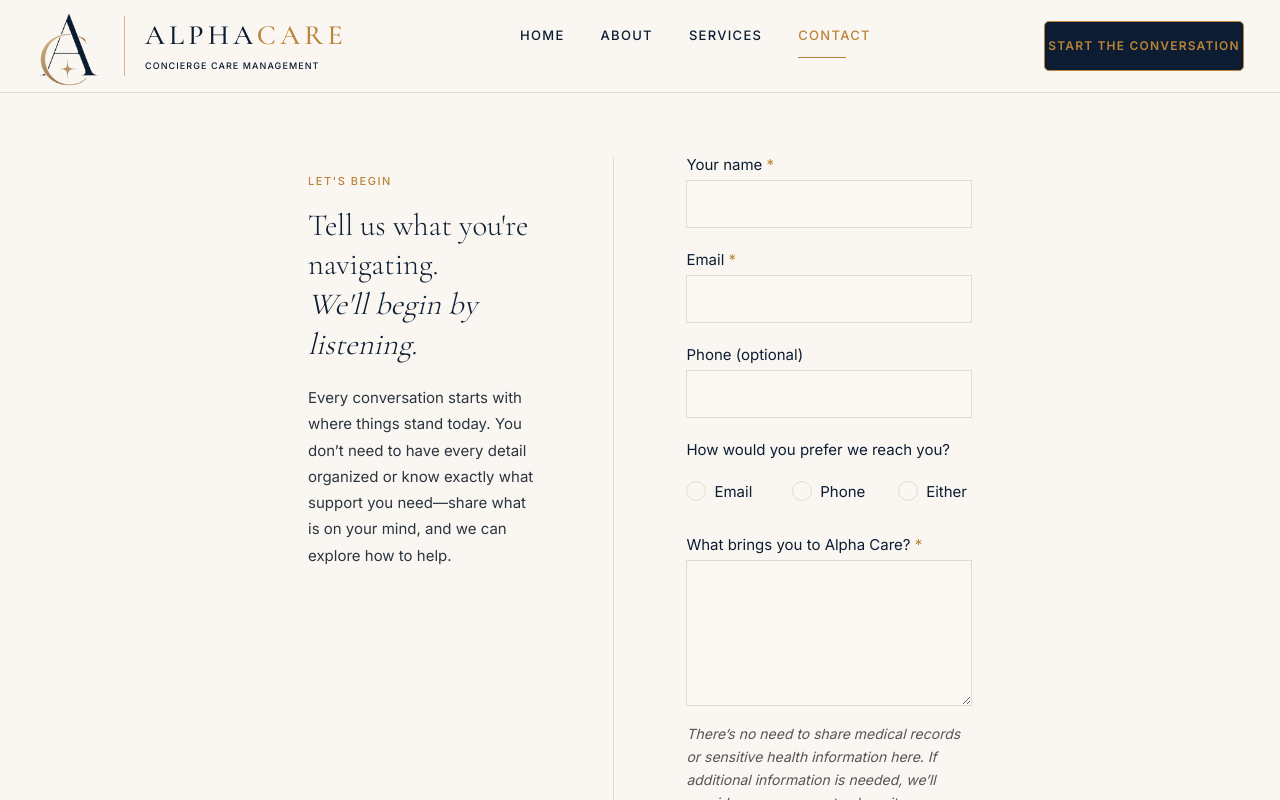
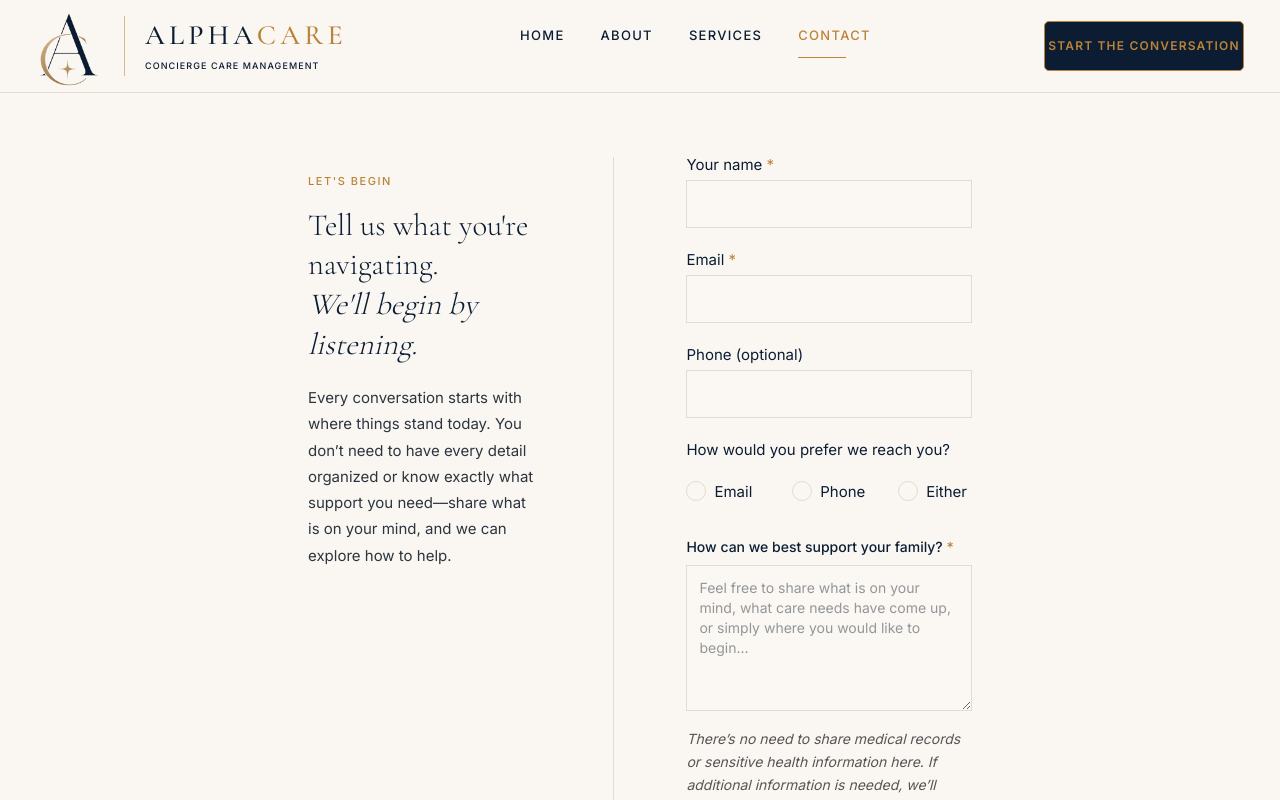
Before and after one commit to alphacareconcierge/alphacare-website, a Next.js app: page /contact in a window 1280 px wide. Shown: the top 800 px of the page. Built offline with nearby package versions, Linux system fonts and the light colour scheme.

Commit message:
Update contact form message prompt

```diff
--- a/components/contact-form.tsx
+++ b/components/contact-form.tsx
@@ -190,16 +190,17 @@ export function ContactForm() {
           <p className="mt-2 text-xs text-[#A63A3A]">{errors.preferredContactMethod}</p>
         ) : null}
       </fieldset>
-      <label className="type-form-label grid gap-2 text-navy">
-        <span>What brings you to Alpha Care? <span className="text-gold">*</span></span>
+      <label className="grid gap-2 font-sans text-sm font-medium text-navy">
+        <span>How can we best support your family? <span className="text-gold">*</span></span>
         <textarea
           name="message"
           required
           rows={5}
+          placeholder="Feel free to share what is on your mind, what care needs have come up, or simply where you would like to begin..."
           aria-invalid={errors.message ? "true" : "false"}
           aria-describedby={errors.message ? "message-error" : undefined}
           onBlur={(event) => handleBlur("message", event.currentTarget.value)}
-          className={fieldClass("message", "min-h-[7.5rem] resize-y px-3 py-3")}
+          className={fieldClass("message", "min-h-[7.5rem] resize-y px-3 py-3 placeholder:text-sm placeholder:text-grayblue/50")}
         />
         {errors.message ? <span id="message-error" className="text-xs text-[#A63A3A]">{errors.message}</span> : null}
       </label>
```
